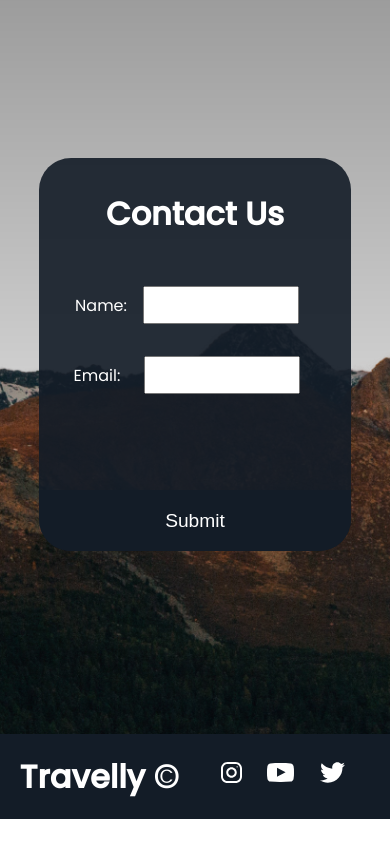
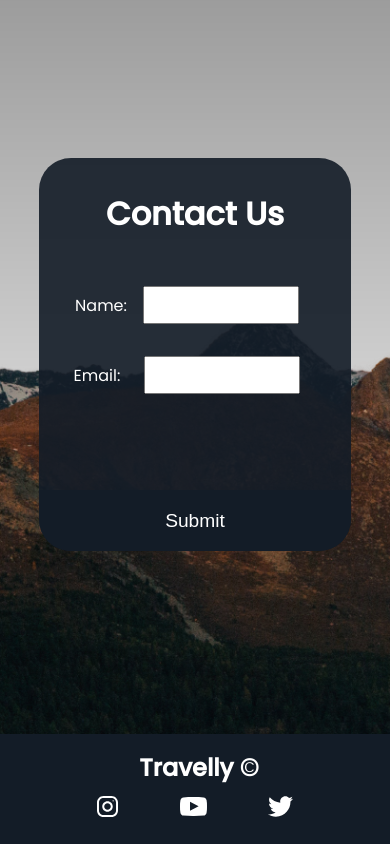
Before and after one commit to RobinHawiz/Travelly, a plain HTML site: page index.html in a window 390 px wide. Shown: the part 3648-4492 px from the top of the page. Before the commit the page ends 4467 px from the top, so only its background shows below. Drawn offline with Linux system fonts and the light colour scheme; a web font is replaced by a local one.

Commit message:
footer is mobile responsive!

```diff
--- a/styles/style.css
+++ b/styles/style.css
@@ -301,15 +301,16 @@ label {
 footer {
   background: #131c27;
   color: white;
-  height: 10vh;
   display: flex;
   align-items: center;
 }
 
 .footer-wrapper {
   width: 90%;
+  padding: 3rem;
   margin: auto;
   display: flex;
+  flex-wrap: wrap;
   justify-content: space-between;
   align-items: center;
 }
@@ -422,4 +423,18 @@ footer {
     display: inline-block;
     font-size: 1rem;
   }
+
+  /* FOOTER SECTION */
+
+  .footer-wrapper {
+    padding: 1rem;
+  }
+
+  .footer-wrapper h2 {
+    margin-left: 0.5rem;
+    padding-bottom: 0.5rem;
+    display: flex;
+    justify-content: center;
+    font-size: 1.5rem;
+  }
 }
```
